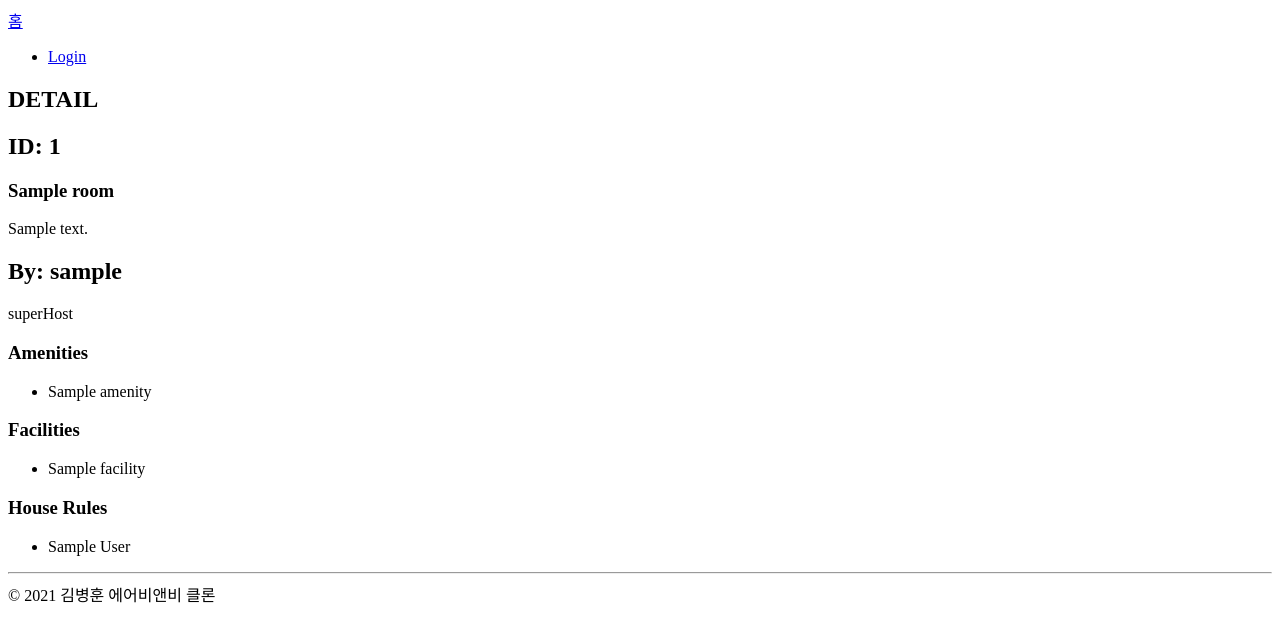
After one commit to byunghun-jake/nomad-airbnb, a Django app: page /rooms/1/ in a window 1280 px wide. The commit adds this page. Shown: the top 642 px of the page. Run offline with Django 3.2, Linux system fonts and the light colour scheme; tables that the repository leaves empty hold one stand-in row (values such as "Sample post").

Commit message:
#12 Detail View(Room)

```diff
--- a/config/settings.py
+++ b/config/settings.py
@@ -26,6 +26,8 @@ SECRET_KEY = "f7(o_0=&99s&5jnamj=1)3@$!p6rf7c(t=)5&on%$=m_qugvt4"
 DEBUG = True
 
 ALLOWED_HOSTS = []
+if not DEBUG:
+    ALLOWED_HOSTS = ["*"]
 
 
 # Application definition
--- a/rooms/models.py
+++ b/rooms/models.py
@@ -1,6 +1,7 @@
 from django.db import models
 from django.contrib.auth import get_user_model
 from django_countries.fields import CountryField
+from django.urls import reverse
 from core.models import TimeStampedModel
 
 # 다른 아이템들(RoomType, Facilities, Rules)을 생성하기 위한 모델 클래스
@@ -83,6 +84,9 @@ class Room(TimeStampedModel):
         self.city = self.city.title()
         super().save(*args, **kwargs)
 
+    def get_absolute_url(self):
+        return reverse("rooms:detail", kwargs={"room_pk": self.pk})
+
     def total_rating(self):
         reviews = self.review_set.all()
         if reviews:
--- /dev/null
+++ b/rooms/templates/rooms/detail.html
@@ -0,0 +1,34 @@
+{% extends 'base.html' %}
+
+{% block content %}
+<section>
+  <h1>DETAIL</h1>
+  <h2>ID: {{ room.pk }}</h2>
+  <h3>{{ room.name }}</h3>
+  <p>{{ room.description }}</p>
+</section>
+<section>
+  <h2>By: {{ room.host.username }}</h2>
+  {% if room.host.is_superhost %}
+    superHost
+  {% endif %}
+  <h3>Amenities</h3>
+  <ul>
+    {% for amenity in room.amenities.all %}
+    <li>{{ amenity.name }}</li>
+    {% endfor %}
+  </ul>
+  <h3>Facilities</h3>
+  <ul>
+    {% for facility in room.facilities.all %}
+    <li>{{ facility.name }}</li>
+    {% endfor %}
+  </ul>
+  <h3>House Rules</h3>
+  <ul>
+    {% for house_rule in room.house_rules.all %}
+    <li>{{ house_rule.name }}</li>
+    {% endfor %}
+  </ul>
+</section>
+{% endblock content %}
--- a/rooms/templates/rooms/index.html
+++ b/rooms/templates/rooms/index.html
@@ -9,7 +9,9 @@ Index11
   <h3>Rooms</h3>
   <ul>
     {% for room in pages.object_list %}
-    <li>{{ room.name }}</li>
+    <li>
+      <a href="{% url 'rooms:detail' room.pk %}">{{ room.name }}</a>
+    </li>
     {% endfor %}
   </ul>
   <hr>
--- a/rooms/urls.py
+++ b/rooms/urls.py
@@ -4,5 +4,5 @@ from . import views
 app_name = "rooms"
 
 urlpatterns = [
-    path("", views.index, name="index"),
+    path("<int:room_pk>/", views.detail, name="detail"),
 ]
--- a/rooms/views.py
+++ b/rooms/views.py
@@ -1,5 +1,5 @@
 from datetime import datetime
-from django.shortcuts import render, redirect
+from django.shortcuts import render, redirect, get_object_or_404
 from django.utils import timezone
 from django.core.paginator import Paginator
 from django.views.generic import ListView
@@ -18,3 +18,11 @@ def index(request):
         return render(request, "rooms/index.html", context)
     except:
         return redirect("rooms:index")
+
+
+def detail(request, room_pk):
+    room = get_object_or_404(Room, pk=room_pk)
+    context = {
+        "room": room,
+    }
+    return render(request, "rooms/detail.html", context)
--- /dev/null
+++ b/templates/404.html
@@ -0,0 +1,5 @@
+{% extends 'base.html' %}
+
+{% block content %}
+<h1>404 Error</h1>
+{% endblock content %}
--- a/templates/components/header.html
+++ b/templates/components/header.html
@@ -1,5 +1,6 @@
-<nav>
+<header>
+  <a href="{% url 'core:index' %}">홈</a>
   <ul>
     <li><a href="/login">Login</a></li>
   </ul>
-</nav>
+</header>
```
Also changed, not shown: README.md.
